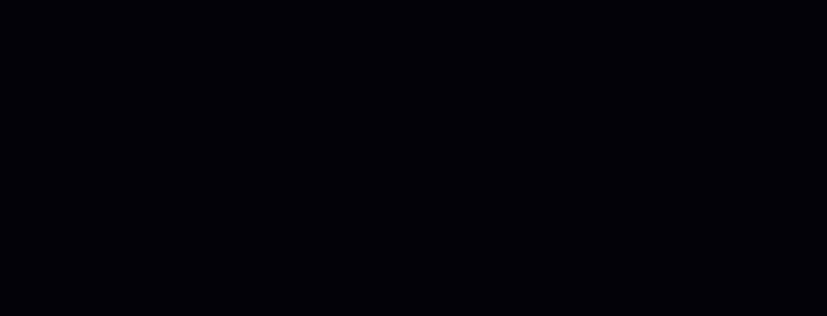
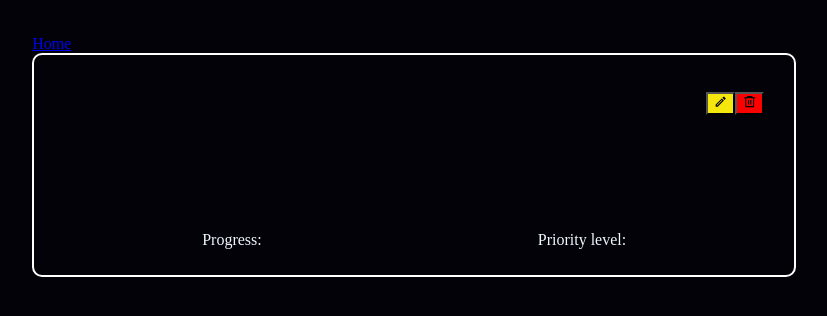
Before and after one commit to Alessandro-Vanzellotti/task-manager, a React (Vite) app in the folder task-manager/: page /tasks/1 in a window 1280 px wide. Before the commit this address had no page. Shown: the top 316 px of the page, without its empty margins (3-830 px from the left). Built offline with nearby package versions, Linux system fonts and the light colour scheme.

Commit message:
criei o arquivo TaskListContext; substituí a lista de tasks passada nas props pelo context; renomeei a rota para as tasks

```diff
--- /dev/null
+++ b/task-manager/src/TaskListContext.tsx
@@ -0,0 +1,14 @@
+import { createContext, useContext } from "react"
+import { TaskType } from "./types"
+
+export type GlobalContent = {
+  taskList: TaskType[]
+  setTaskList:(taskList: TaskType[]) => void
+};
+
+export const TaskListContext = createContext<GlobalContent>({
+  taskList: [],
+  setTaskList: () => {},
+});
+
+export const useTaskListContext = () => useContext(TaskListContext);
--- a/task-manager/src/components/Task/Task.tsx
+++ b/task-manager/src/components/Task/Task.tsx
@@ -20,25 +20,26 @@
     }
 
     const handleTaskEditing = () : void => {
-        editTask(task);
+        navigate(`/tasks/${task.id}`);
+        //editTask(task);
     }
 
 
     return (
-        <li className={'task'}
-            onClick={() => navigate(`/taskDetails/${task.id}`)}
-        >
+        <li className={'task'} >
             <header className={'task__header'}>
                 <h2 className={'task__title'}>{task.title}</h2>
                 <div className={'task__buttons'}>
                     <button
                         className={'task__edit-button button'}
-                        onClick={() => handleTaskEditing()}>
+                        onClick={() => handleTaskEditing()}
+                    >
                         <MdOutlineEdit />
                     </button>
                     <button
                         className={'task__delete-button button'}
-                        onClick={() => handleTaskRemoval()}>
+                        onClick={() => handleTaskRemoval()}
+                    >
                         <RiDeleteBin6Line />
                     </button>
                 </div>
--- a/task-manager/src/components/TaskForm/TaskForm.tsx
+++ b/task-manager/src/components/TaskForm/TaskForm.tsx
@@ -2,6 +2,8 @@
 import './TaskForm.scss';
 import { IoMdAdd } from "react-icons/io";
 import { SubmitHandler, useForm } from "react-hook-form";
+import { v4 as uuidv4 } from 'uuid';
+
 
 enum priorityLevelsEnum {
     none = "None",
@@ -26,13 +28,9 @@
 type TaskFormType = {
     task?: TaskType;
     addNewTask: (task: TaskType) => void;
-    taskList: TaskType[];
 }
 
-export const TaskForm: React.FC<TaskFormType> = ({
-    taskList,
-    addNewTask
-    }) => {
+export const TaskForm: React.FC<TaskFormType> = ({addNewTask}) => {
 
     const { register, handleSubmit, getValues, reset, formState: { errors }
      } = useForm<IFormInput>({ defaultValues:
@@ -47,6 +45,7 @@
     const onSubmit: SubmitHandler<IFormInput> = (data: IFormInput) => {
 
         const task: TaskType = {
+            id: uuidv4(),
             title: data.title,
             description: data.description,
             priorityLevel: data.priorityLevel,
--- a/task-manager/src/main.tsx
+++ b/task-manager/src/main.tsx
@@ -1,9 +1,7 @@
-import { StrictMode } from 'react';
 import { createRoot } from 'react-dom/client';
 import './index.css';
-import App from './pages/Home/Home.tsx';
-import MainPage from './pages/MainPage.tsx';
 import Router from './routes.tsx';
+import { StrictMode } from 'react';
 
 const container = document.getElementById("root");
 
--- a/task-manager/src/pages/Home/Home.tsx
+++ b/task-manager/src/pages/Home/Home.tsx
@@ -1,30 +1,15 @@
-import { ChangeEvent, useEffect, useState } from 'react';
+import { useEffect } from 'react';
 import './Home.css';
 import { TaskType } from '../../types';
 import { Task } from '../../components/Task/Task';
 import { TaskForm } from '../../components/TaskForm/TaskForm';
 import { v4 as uuidv4 } from 'uuid';
+import { useTaskListContext } from '../../TaskListContext';
+
 
 export default function Home() {
 
-  const [taskList, setTaskList] = useState<TaskType[]>(() => {
-    const localValue = localStorage.getItem("ITEMS");
-    if(localValue == null) return [];
-
-    return JSON.parse(localValue);
-  });
-
-  useEffect(() => {
-    localStorage.setItem("ITEMS", JSON.stringify(taskList))
-  }, [taskList]);
-
-  /* const handleTitleChange = (event: ChangeEvent<HTMLInputElement>): void => {
-    setNewTask({...newTask, title: event.target.value});
-  }
-
-  const handleDescriptionChange = (event: ChangeEvent<HTMLTextAreaElement>): void => {
-    setNewTask({...newTask, description: event.target.value});
-  } */
+  const {taskList, setTaskList} = useTaskListContext();
 
   /* const addNewTask = (task: TaskType) => {
 
@@ -68,12 +53,12 @@
     }
   } */
 
-    const addTask = (newTask: TaskType) => {
-      setTaskList([...taskList, newTask])
+    const addNewTask = (newTask: TaskType) => {
+      setTaskList([...taskList, newTask]);
     }
 
-  const removeTask = (itemToRemove: TaskType) => {
-    const updatedTaskList: TaskType[] = taskList.filter(item => item.title != itemToRemove.title);
+  const removeTask = (taskToRemove: TaskType) => {
+    const updatedTaskList: TaskType[] = taskList.filter(item => item.title != taskToRemove.title);
     setTaskList(updatedTaskList);
   }
 
@@ -93,7 +78,7 @@
     <>
       <header>
         <h1>Task Manager:</h1>
-        <TaskForm addNewTask={addTask} taskList={taskList} />
+        <TaskForm addNewTask={addNewTask} />
       </header>
 
       <main>
--- a/task-manager/src/pages/MainPage.tsx
+++ /dev/null
@@ -1,21 +0,0 @@
-import { Link, Outlet } from 'react-router-dom';
-
-export default function MainPage() {
-
-    return (
-        <>
-            <div >
-                <nav >
-                    <div>
-                        <Link to='/' >
-                            Home
-                        </Link>
-                    </div>
-                </nav>
-            </div>
-            <div>
-                <Outlet />
-            </div>
-        </>
-    )
-}
--- /dev/null
+++ b/task-manager/src/pages/MainPage/MainPage.tsx
@@ -0,0 +1,35 @@
+import { createContext, useEffect, useState } from 'react';
+import { Link, Outlet } from 'react-router-dom';
+import { TaskType } from '../../types';
+import { TaskListContext } from '../../TaskListContext';
+
+export default function MainPage() {
+
+    const [taskList, setTaskList] = useState<TaskType[]>(() => {
+        const localValue = localStorage.getItem("ITEMS");
+        if(localValue == null) return [];
+
+        return JSON.parse(localValue);
+      });
+
+      useEffect(() => {
+        localStorage.setItem("ITEMS", JSON.stringify(taskList))
+      }, [taskList]);
+
+    return (
+        <TaskListContext.Provider value={{taskList, setTaskList}}>
+            <div >
+                <nav >
+                    <div>
+                        <Link to='/' >
+                            Home
+                        </Link>
+                    </div>
+                </nav>
+            </div>
+            <div>
+                <Outlet />
+            </div>
+        </TaskListContext.Provider>
+    )
+}
--- a/task-manager/src/pages/TaskDetails/TaskDetails.tsx
+++ /dev/null
@@ -1,26 +0,0 @@
-import { useParams } from "react-router-dom";
-import { TaskType } from "../../types";
-
-type MyParams = {
-    id: string
-}
-
-type Props = {
-    taskList: TaskType[]
-}
-
-export const TaskDetails: React.FC<Props> = ({taskList}) => {
-
-    const { id } = useParams<MyParams>();
-
-    const detailedTask = taskList.find((task: TaskType) =>
-        task.id === id);
-
-
-    return (
-        <>
-            <p>Task details</p>
-            <p>{id}</p>
-        </>
-    )
-}
--- /dev/null
+++ b/task-manager/src/pages/TaskEditing/TaskEditing.tsx
@@ -0,0 +1,54 @@
+import { useParams } from "react-router-dom";
+import { TaskType } from "../../types";
+import { Task } from "../../components/Task/Task";
+import { useEffect, useState } from "react";
+import { useTaskListContext } from "../../TaskListContext";
+
+type MyParams = {
+    id: string
+}
+
+type Props = {
+    removeTask: (task: TaskType) => void;
+    editTask: (task: TaskType) => void;
+}
+
+export const TaskEditing: React.FC<Props> = ({removeTask, editTask}) => {
+
+    const {taskList, setTaskList} = useTaskListContext();
+
+    const { id } = useParams<MyParams>();
+    const [detailedTask, setDetailedTask] = useState<TaskType>(() => {
+        const currentTask = taskList.find(task => task.id === id);
+        if (currentTask) {
+            return currentTask;
+        } else {
+            return {
+                id: "",
+                title: "",
+                description: "",
+                priorityLevel: "",
+                progress: "",
+                beingEdited: false
+            }
+        }
+    })
+
+    useEffect(() => {
+        /* const thisTask = taskList.find((task: TaskType) => task.id === id);
+        if (!thisTask) return;
+        setDetailedTask(thisTask); */
+        console.log(detailedTask);
+    }, []);
+
+
+    return (
+        <>
+            <Task
+                task={detailedTask}
+                removeTask={removeTask}
+                editTask={editTask}
+            />
+        </>
+    )
+}
--- a/task-manager/src/routes.tsx
+++ b/task-manager/src/routes.tsx
@@ -1,7 +1,8 @@
 import { BrowserRouter, Route, Routes } from "react-router-dom";
-import MainPage from "./pages/MainPage";
+import MainPage from "./pages/MainPage/MainPage";
 import Home from "./pages/Home/Home";
-import { TaskDetails } from "./pages/TaskDetails/TaskDetails";
+import { TaskEditing } from "./pages/TaskEditing/TaskEditing";
+import { TaskType } from "./types";
 
 export default function Router() {
   return (
@@ -9,7 +10,11 @@
       <Routes>
         <Route path='/' element={<MainPage />}>
           <Route index element={<Home/>} />
-          <Route path='/taskDetails/:id' element={<TaskDetails taskList={[]}/>} />
+          <Route path='/tasks/:id' element={<TaskEditing removeTask={function (task: TaskType): void {
+            throw new Error("Function not implemented.");
+          } } editTask={function (task: TaskType): void {
+            throw new Error("Function not implemented.");
+          } }/>} />
         </Route>
       </Routes>
     </BrowserRouter>
```
Also changed, not shown: task-manager/src/pages/TaskEditing.tsx (deleted).
